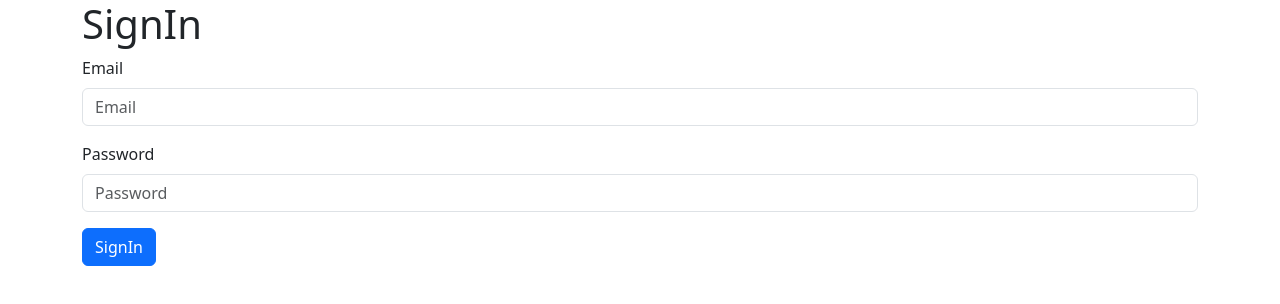
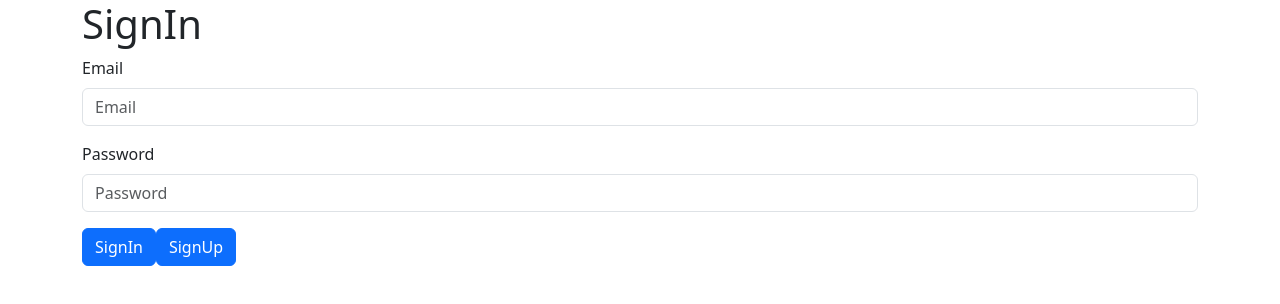
Before and after one commit to Let-sLearnCodingTogether/react-si52-2025-2026-Dherenn, a React (Vite) app: page /signIn in a window 1280 px wide. Shown: the top 304 px of the page. Built offline with nearby package versions, Linux system fonts and the light colour scheme.

Commit message:
GA TAU DAY BRP

```diff
--- a/src/pages/movies/auth/signin/SignIn.tsx
+++ b/src/pages/movies/auth/signin/SignIn.tsx
@@ -1,6 +1,7 @@
-import { useState, type ChangeEvent, type FormEvent } from "react"
+import { use, useState, type ChangeEvent, type FormEvent } from "react"
 import { Button, Form } from "react-bootstrap"
 import ApiClient from "../../../../utils/ApiClient"
+import { NavLink, useNavigate } from "react-router"
 
 interface SignInForm{
     email : string,
@@ -8,6 +9,8 @@ interface SignInForm{
 }
 
 function SignIn(){
+    const navigate = useNavigate()
+    const [isLoading, setIsLoading] = useState(false)
     const [form, setForm] = useState<SignInForm>({
             email: "",
             password: ""
@@ -23,13 +26,22 @@ function SignIn(){
         }
     const onSubmit = async (event : FormEvent<HTMLFormElement>) => {
         event.preventDefault()
+        setIsLoading(true)
         console.log("Tes")
 
         try {
             const response = await ApiClient.post("/signin", form)
             console.log(response);
+            if (response.status === 200){
+                localStorage.setItem("AuthToken", response.data.data.token)
+                navigate("/movies", {
+                    replace : true
+                })
+            }
         } catch (error) {
             console.log(error);
+        }finally{
+            setIsLoading(false)
         }
     }
 
@@ -54,7 +66,8 @@ function SignIn(){
                     type="password"
                     placeholder="Password" />
             </Form.Group>
-            <Button type="submit" variant="primary">SignIn</Button>
+            <Button type="submit" variant="primary" disabled = {isLoading}>{isLoading ? "Loading..." : "SignIn"}</Button>
+            <NavLink to = "/" className = "btn btn-primary">SignUp</NavLink>
             </Form>
 
 
--- a/src/utils/ApiClient.ts
+++ b/src/utils/ApiClient.ts
@@ -7,4 +7,11 @@ const ApiClient = axios.create({
     }
 })
 
+ApiClient.interceptors.request.use(config => {
+    const token = localStorage.getItem("AuthToken");
+    if (token){
+        config.headers.Authorization = `Bearer ${token}`
+    }
+    return config}, error => Promise.reject(error))
+
 export default ApiClient;
```
